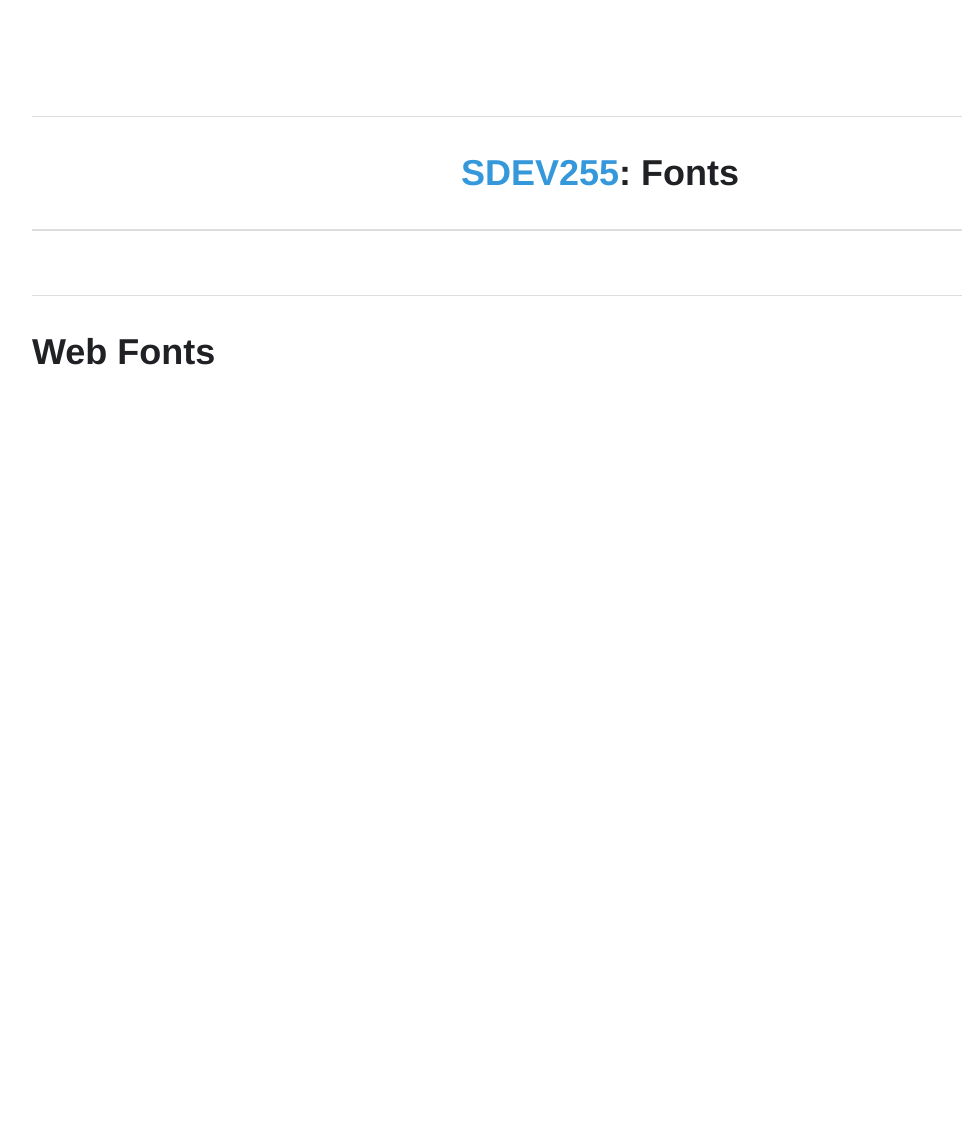
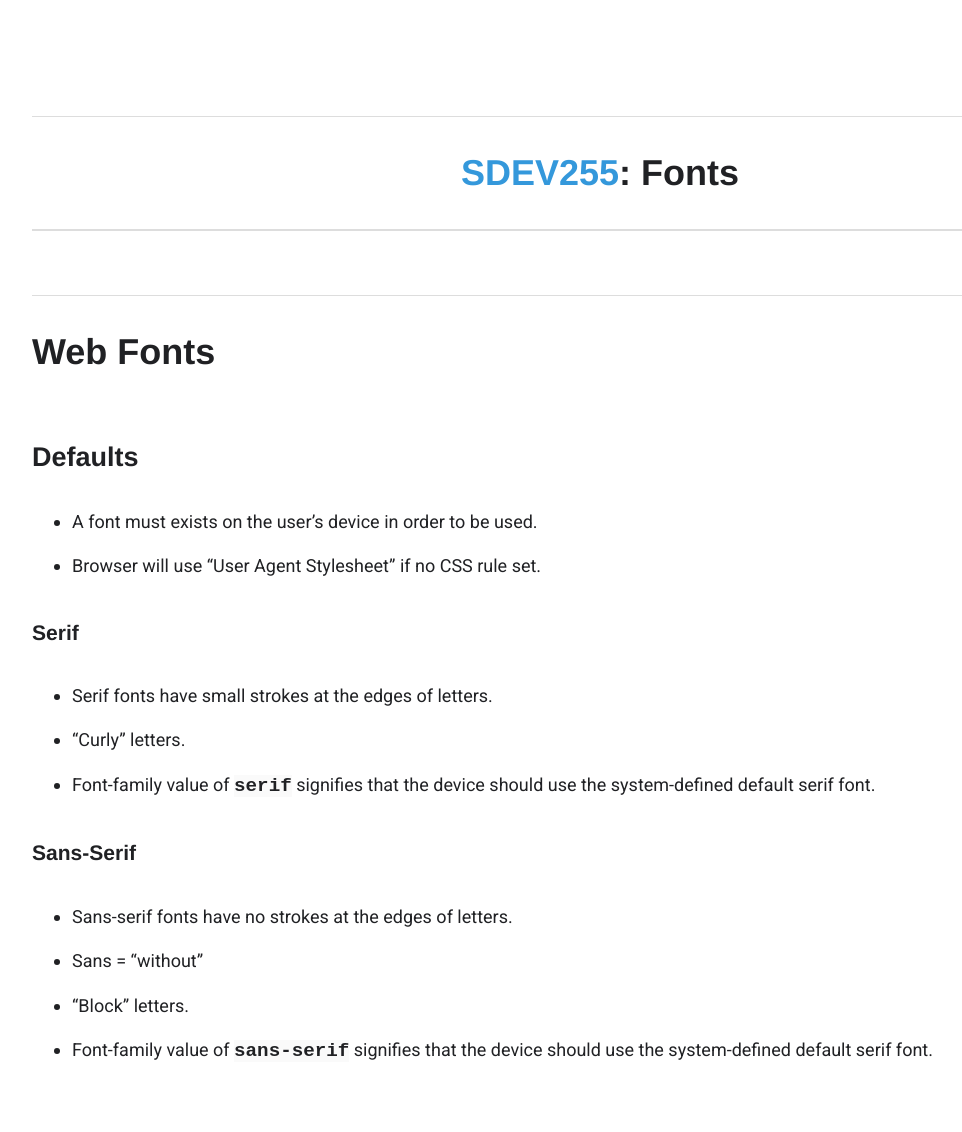
Before and after one commit to mpjovanovich/course_notes, a Jekyll site: the page built from SDEV153/fonts.md, in a window 1280 px wide. Shown: the whole page, without its empty margins (40-1002 px from the left). Built offline with Jekyll 4.4.1, drawn with Linux system fonts in a browser that asks for light colours; before the commit the page ends 900 px from its top, so only the background shows below that.

Commit message:
Update fonts.md

```diff
--- a/SDEV153/fonts.md
+++ b/SDEV153/fonts.md
@@ -5,3 +5,21 @@ course: SDEV255
 ---
 
 # Web Fonts
+
+## Defaults
+
+- A font must exists on the user's device in order to be used.
+- Browser will use "User Agent Stylesheet" if no CSS rule set.
+
+### Serif
+
+- Serif fonts have small strokes at the edges of letters.
+- "Curly" letters.
+- Font-family value of `serif` signifies that the device should use the system-defined default serif font.
+
+### Sans-Serif
+
+- Sans-serif fonts have no strokes at the edges of letters.
+- Sans = "without"
+- "Block" letters.
+- Font-family value of `sans-serif` signifies that the device should use the system-defined default serif font.
```
